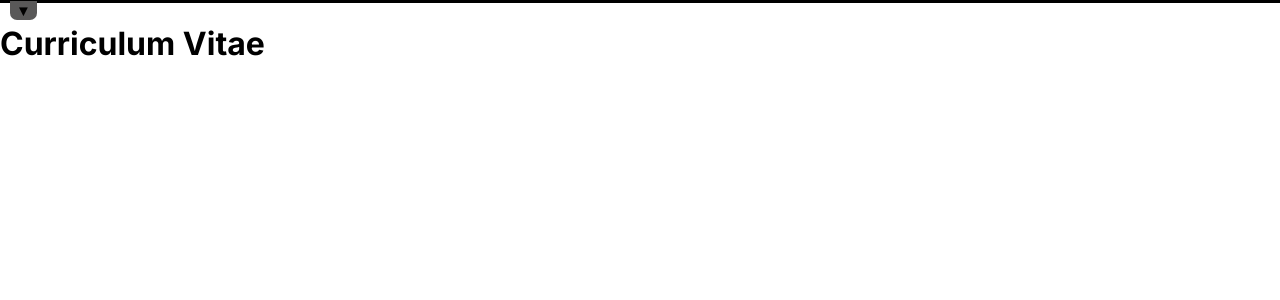
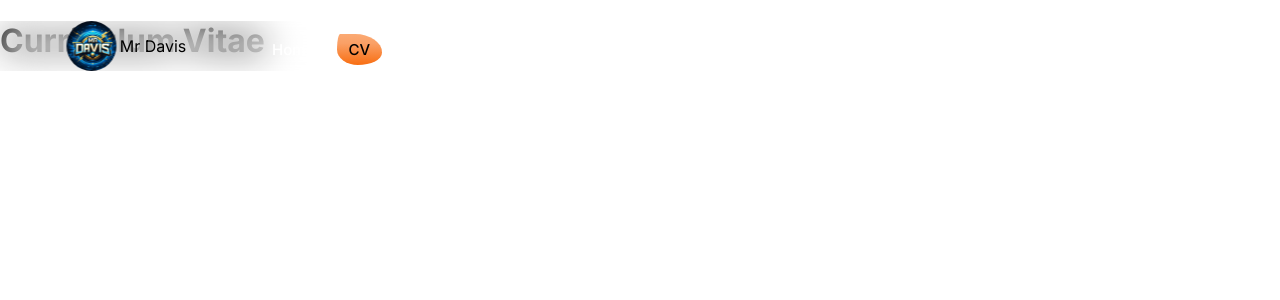
Before and after one commit to wj127/davis_portfolio, a Next.js app: page /cv in a window 1280 px wide. Shown: the top 300 px of the page. Built offline with nearby package versions, Linux system fonts and the light colour scheme.

Commit message:
[Feature Add][Fix]: logo image & animation + fixing navbar widths

```diff
--- a/src/app/components/navbar/main-navbar.module.scss
+++ b/src/app/components/navbar/main-navbar.module.scss
@@ -1,8 +1,30 @@
 @import "src/styles/varibales";
 
 .NavbarContainer {
-  position: relative;
-  background-color: $end-color;
+  position: absolute;
+  background-color: rgba(255, 255, 255, 0.03);
+  //filter: blur(8px);
+  //-webkit-filter: blur(8px);
+  backdrop-filter: blur(18px);
+  display: grid;
+  grid-template-columns: 20% auto;
+  grid-template-rows: 100%;
+  width: 100%;
+}
+
+.ImageContainer {
+  display: flex;
+  justify-content: center;
+  align-items: center;
+  height: 100%;
+  width: 100%;
+  background: inherit;
+}
+
+.ImageLogo {
+  border-radius: 50px;
+  animation: growAndShake 3s ease-in-out;
+  animation-delay: 3s;
 }
 
 .NavigationMenuRoot {
@@ -11,19 +33,19 @@
 
   max-height: 0;
   overflow: hidden;
-  position: relative;
+  //position: relative;
   opacity: 0;
 
   background-color: inherit;
   display: flex;
   justify-content: center;
-  width: 100vw;
+  width: 100%;
   z-index: 1;
-  border-bottom: 3px solid $selected-gray;
+  //border-bottom: 3px solid $selected-gray;
 
   > div {
-    position: unset;
-    margin: 10px 0;
+    //position: unset;
+    //margin: 10px 0;
     width: 100%;
   }
 }
@@ -53,11 +75,13 @@
 
 .NavigationMenuList {
   display: flex;
-  gap: 5%;
-  justify-content: center;
+  gap: 1%;
+  justify-content: flex-start;
+  align-items: center;
   padding: 4px;
   list-style: none;
   margin: 0;
+  height: 100%;
 }
 
 .NavigationMenuLink {
@@ -115,3 +139,83 @@
     border-radius: 46% 54% 50% 50% / 35% 61% 39% 65%;
   }
 }
+
+.glitch{
+  color:white;
+  font-size:100px;
+  position:relative;
+  width:400px;
+  margin:0 auto;
+}
+
+@keyframes noise-anim{
+  $steps:20;
+  @for $i from 0 through $steps{
+    #{percentage($i*(1/$steps))}{
+      clip:rect(random(100)+px,9999px,random(100)+px,0);
+    }
+  }
+}
+.glitch:after{
+  content:attr(data-text);
+  position:absolute;
+  left:2px;
+  text-shadow:-1px 0 red;
+  top:0;
+  color:white;
+  background:black;
+  overflow:hidden;
+  clip:rect(0,900px,0,0);
+  animation:noise-anim 2s infinite linear alternate-reverse;
+}
+
+@keyframes noise-anim-2{
+  $steps:20;
+  @for $i from 0 through $steps{
+    #{percentage($i*(1/$steps))}{
+      clip:rect(random(100)+px,9999px,random(100)+px,0);
+    }
+  }
+}
+.glitch:before{
+  content:attr(data-text);
+  position:absolute;
+  left:-2px;
+  text-shadow:1px 0 blue;
+  top:0;
+  color:white;
+  background:black;
+  overflow:hidden;
+  clip:rect(0,900px,0,0);
+  animation:noise-anim-2 3s infinite linear alternate-reverse;
+}
+
+@keyframes growAndShake {
+  0% {
+    transform: scale(1) translateX(0);
+  }
+  25% {
+    transform: scale(1.1) translateX(0);
+  }
+  50% {
+    transform: scale(1) translateX(0);
+  }
+  60% {
+    transform: scale(1) translateX(-5px);
+  }
+  70% {
+    transform: scale(1) translateX(5px);
+  }
+  80% {
+    transform: scale(1) translateX(-5px);
+  }
+  90% {
+    transform: scale(1) translateX(5px);
+  }
+  100% {
+    transform: scale(1) translateX(0);
+  }
+  100%, 120% {
+    transform: scale(1) translateX(0); /* No movement during the delay */
+  }
+}
--- a/src/app/components/navbar/main-navbar.tsx
+++ b/src/app/components/navbar/main-navbar.tsx
@@ -5,16 +5,23 @@ import Link from 'next/link';
 import * as NavigationMenu from '@radix-ui/react-navigation-menu';
 import NavBarStyles from '@/app/components/navbar/main-navbar.module.scss';
 import { usePathname } from 'next/navigation';
+import Image from 'next/image';
+import MrDavisLogo from '@public/MrDavis.png';
 
 export const MainNavbar: React.FC = () => {
-  const [isOpen, setIsOpen] = useState(false);
+  const [isOpen, setIsOpen] = useState(true);
 
+  // eslint-disable-next-line @typescript-eslint/no-unused-vars
   const toggleMenu = () => {
     setIsOpen(!isOpen);
   };
 
   return (
     <div className={NavBarStyles.NavbarContainer}>
+      <div className={NavBarStyles.ImageContainer}>
+        <Image alt='logo image' src={MrDavisLogo} width={50} height={50} className={NavBarStyles.ImageLogo} />
+        <p>Mr Davis</p>
+      </div>
       <NavigationMenu.Root
         orientation='horizontal'
         className={`${NavBarStyles.NavigationMenuRoot} ${isOpen ? NavBarStyles.Open : ''}`}
@@ -37,9 +44,9 @@ export const MainNavbar: React.FC = () => {
           </NavigationMenu.Item>
         </NavigationMenu.List>
       </NavigationMenu.Root>
-      <button className={NavBarStyles.ToggleButton} onClick={toggleMenu} aria-expanded={isOpen}>
-        {isOpen ? '▲' : '▼'}
-      </button>
+      {/*<button className={NavBarStyles.ToggleButton} onClick={toggleMenu} aria-expanded={isOpen}>*/}
+      {/*  {isOpen ? '▲' : '▼'}*/}
+      {/*</button>*/}
     </div>
   );
 };
--- a/tsconfig.json
+++ b/tsconfig.json
@@ -18,7 +18,8 @@
       }
     ],
     "paths": {
-      "@/*": ["./src/*"]
+      "@/*": ["./src/*"],
+      "@public/*": ["./public/*"]
     },
     "baseUrl": "."
   },
```
